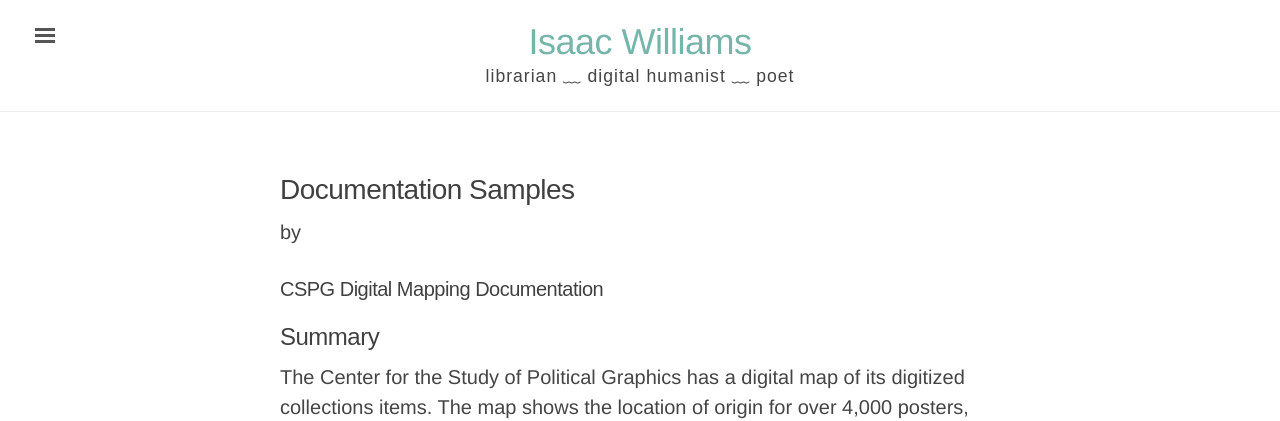
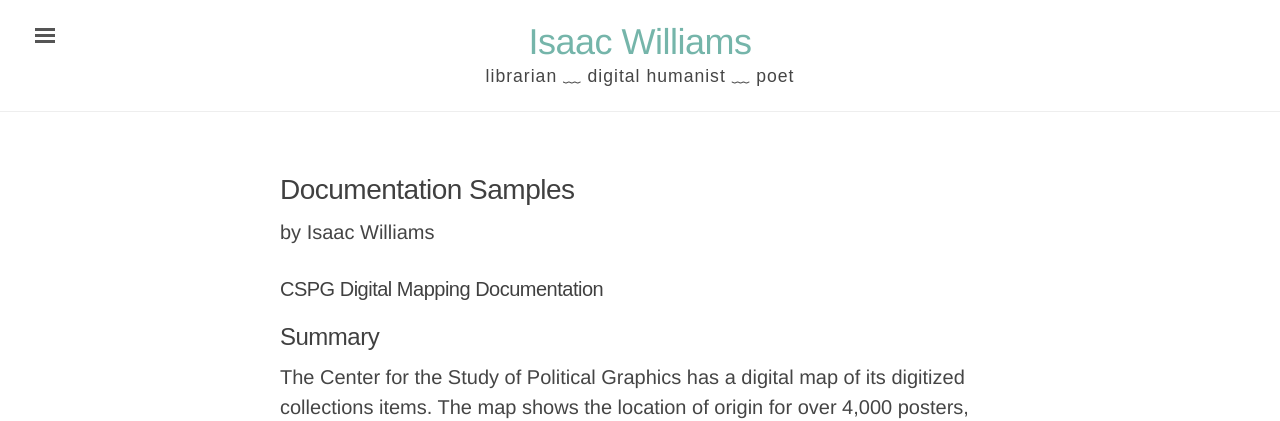
Before and after one commit to isawil/isawil.github.io, a Jekyll site: the page built from cspgdoc.md, in a window 1280 px wide and 900 px high. Shown: the top 421 px of the window. Built offline with Jekyll 4.4.1, drawn with Linux system fonts in a browser that asks for light colours.

Commit message:
Update cspgdoc.md

```diff
--- a/cspgdoc.md
+++ b/cspgdoc.md
@@ -1,6 +1,7 @@
 ---
 layout: narrative
 title: Documentation Samples
+author: Isaac Williams
 ---
 
 ### CSPG Digital Mapping Documentation
```
